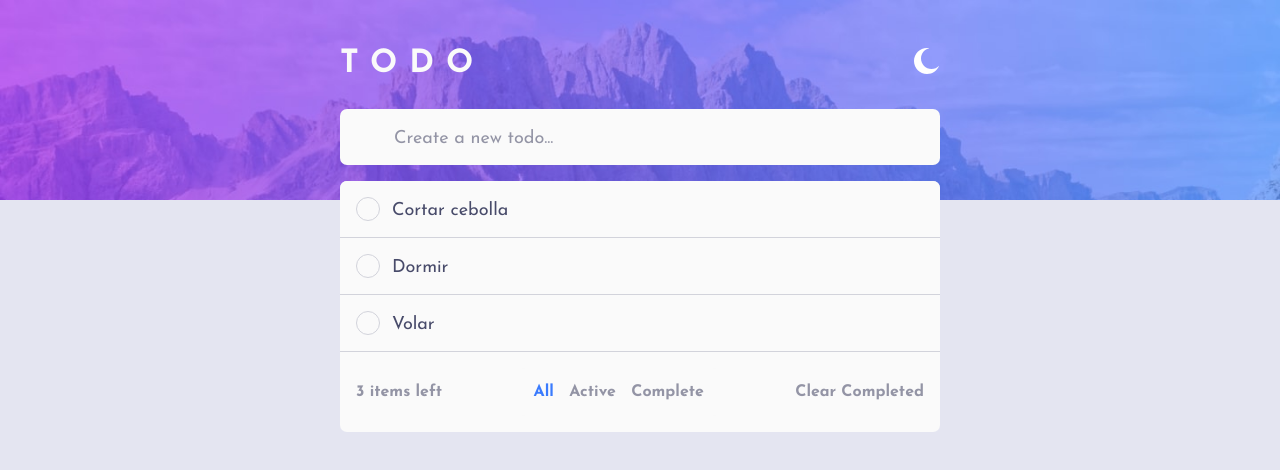
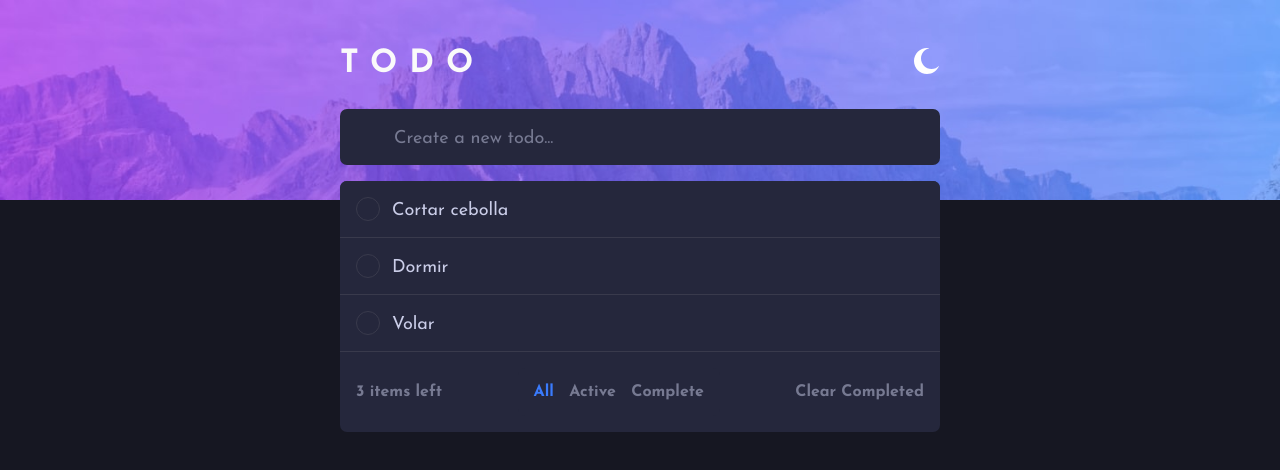
Before and after one commit to davidhurtadodev/todo-list-react, a React (Create React App) app: page / in a window 1280 px wide. Shown: the top 470 px of the page. Built offline with nearby package versions, Linux system fonts and the light colour scheme; the HTML template or start-up script is replaced by a standard one.

Commit message:
progress light dark mode

```diff
--- a/src/Header/Header.css
+++ b/src/Header/Header.css
@@ -12,7 +12,7 @@
 }
 .header__title {
   text-transform: uppercase;
-  color: var(--very-light-gray-light);
+  color: hsl(0, 0%, 98%);
   letter-spacing: 0.75rem;
   margin: 0;
 }
@@ -22,3 +22,14 @@
     background-image: url(../assets/backgrounds/bg-desktop-light.jpg);
   }
 }
+
+@media (prefers-color-scheme: dark) {
+  .header {
+    background-image: url(../assets/backgrounds/bg-mobile-dark.jpg);
+  }
+}
+@media (prefers-color-scheme: dark) and (min-width: 992px) {
+  .header {
+    background-image: url(../assets/backgrounds/bg-desktop-dark.jpg);
+  }
+}
--- a/src/TodoListStatus/TodoListStatus.css
+++ b/src/TodoListStatus/TodoListStatus.css
@@ -18,7 +18,4 @@
     display: flex !important;
     width: 30%;
   }
-  .container__status-navbar {
-    width: 100%;
-  }
 }
--- a/src/index.css
+++ b/src/index.css
@@ -17,8 +17,27 @@
   --dark-grayish-blue-dark: hsl(234, 11%, 52%);
   --very-dark-grayish-blue-dark: hsl(233, 14%, 35%);
   --very-dark-grayish-blue: hsl(237, 14%, 26%);
+}
+@media (prefers-color-scheme: dark) {
+  :root {
+    --very-light-gray-light: var(--very-dark-desaturated-blue-dark);
+    --very-light-grayish-blue-light: var(--very-dark-blue-dark);
+    --light-grayish-blue-light: var(--very-dark-grayish-blue);
+    --dark-grayisgh-blue-light: var(--dark-grayish-blue-dark);
+    --very-dark-grayish-blue-light: var(--light-grayish-blue-dark);
+  }
+}
+@media (prefers-color-scheme: light) {
+  :root {
+    --very-light-gray-light: var(--very-dark-desaturated-blue-dark);
+    --very-light-grayish-blue-light: var(--very-dark-blue-dark);
+    --light-grayish-blue-light: var(--very-dark-grayish-blue);
+    --dark-grayisgh-blue-light: var(--dark-grayish-blue-dark);
+    --very-dark-grayish-blue-light: var(--light-grayish-blue-dark);
+  }
+}
 
-  /*
+/*
 
   ## Colors
 
@@ -49,7 +68,7 @@
 
 
   */
-}
+
 * {
   font-family: 'Josefin Sans', sans-serif;
 }
```
